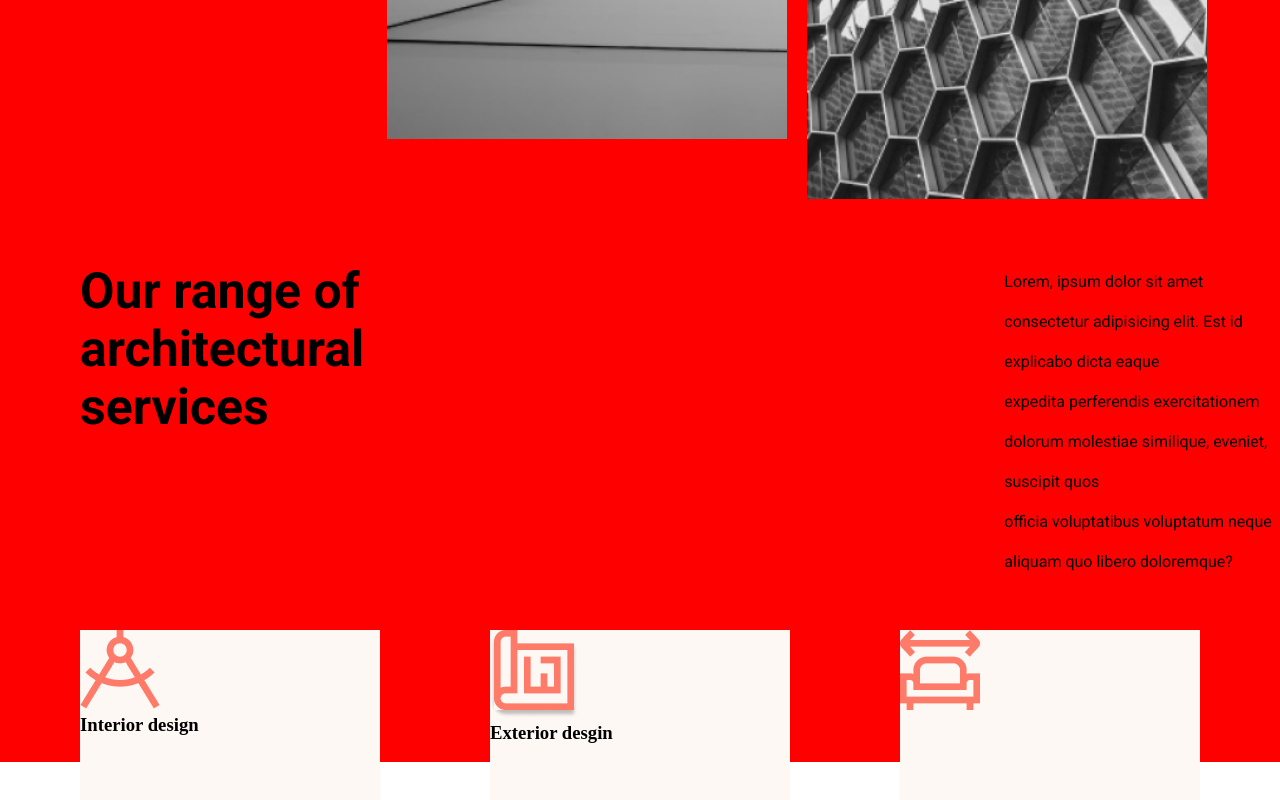
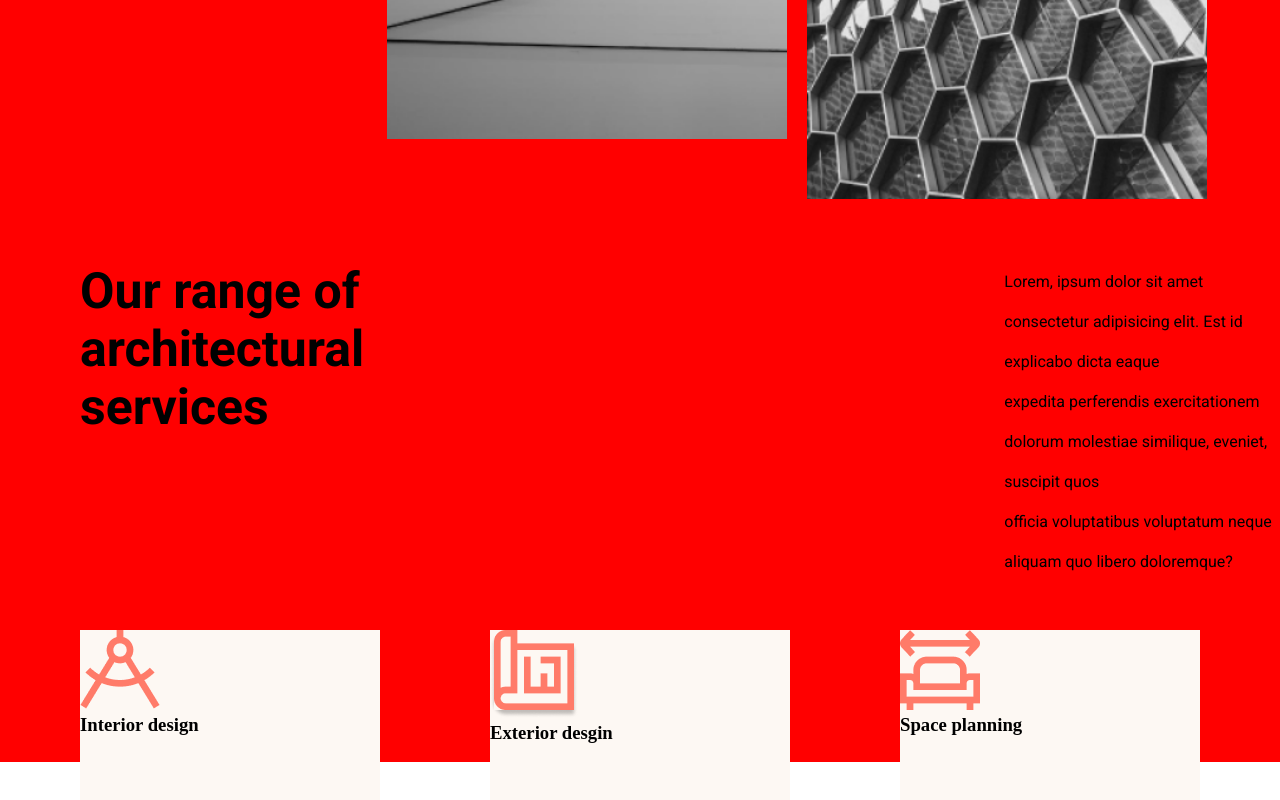
Before and after one commit to gabrieljcoutinho/Projeto-Archi-Firm, a React (Create React App) app: page / in a window 1280 px wide. Shown: the part 822-1622 px from the top of the page. Built offline with nearby package versions, Linux system fonts and the light colour scheme.

Commit message:
titulo div arquitetura servicos

```diff
--- a/src/components/Arquitetura.jsx
+++ b/src/components/Arquitetura.jsx
@@ -34,6 +34,7 @@ const Arquitetura = () => {
 
     <div className="arquiteturasDivConteudo">
     <img src={imgArquitetura3} alt="" />
+    <h3>Space planning</h3>
     </div>
 
 
```
